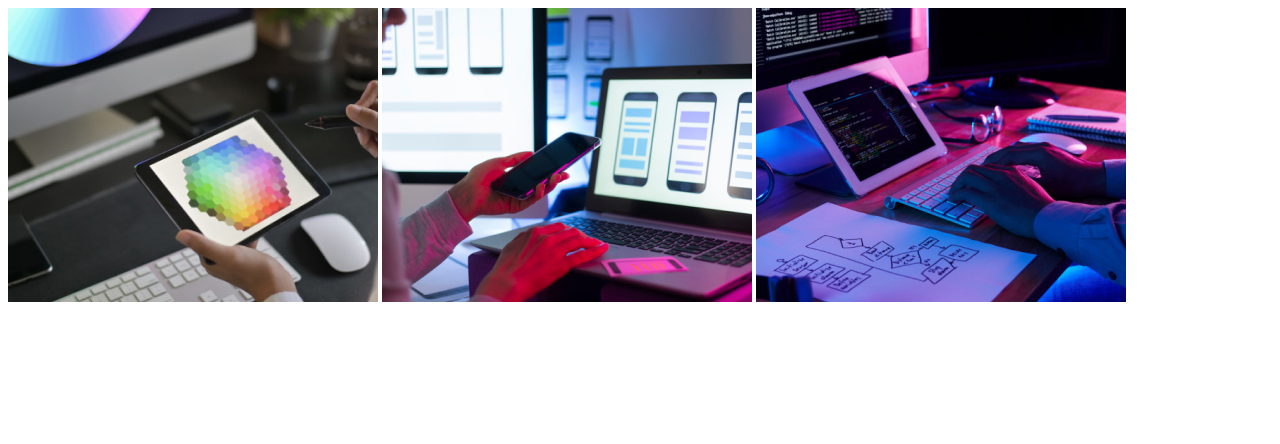
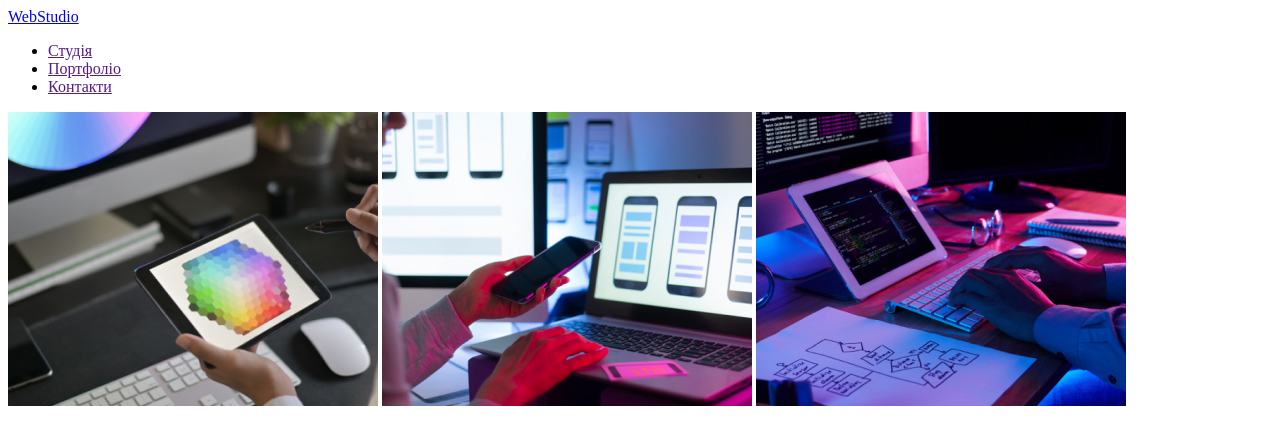
Before and after one commit to Lisienkomaks/goit-markup-hw-01, a plain HTML site: page index.html in a window 1280 px wide. Drawn offline with Linux system fonts and the light colour scheme.

Commit message:
Update index.html

```diff
--- a/index.html
+++ b/index.html
@@ -7,6 +7,22 @@
     <title>Document</title>
 </head>
 <body>
+    <header>
+        <a href="/">WebStudio</a>
+        <nav>
+            <ul>
+                <li>
+                    <a href="">Студія</a>
+                </li>
+                <li>
+                    <a href="">Портфоліо</a>
+                </li>
+                <li>
+                    <a href="">Контакти</a>
+                </li>
+            </ul>
+        </nav>
+    </header>
     <img src="./img/img1.jpeg" alt="">
     <img src="./img/img2.jpeg" alt="">
     <img src="./img/img3.jpeg" alt="">
```
